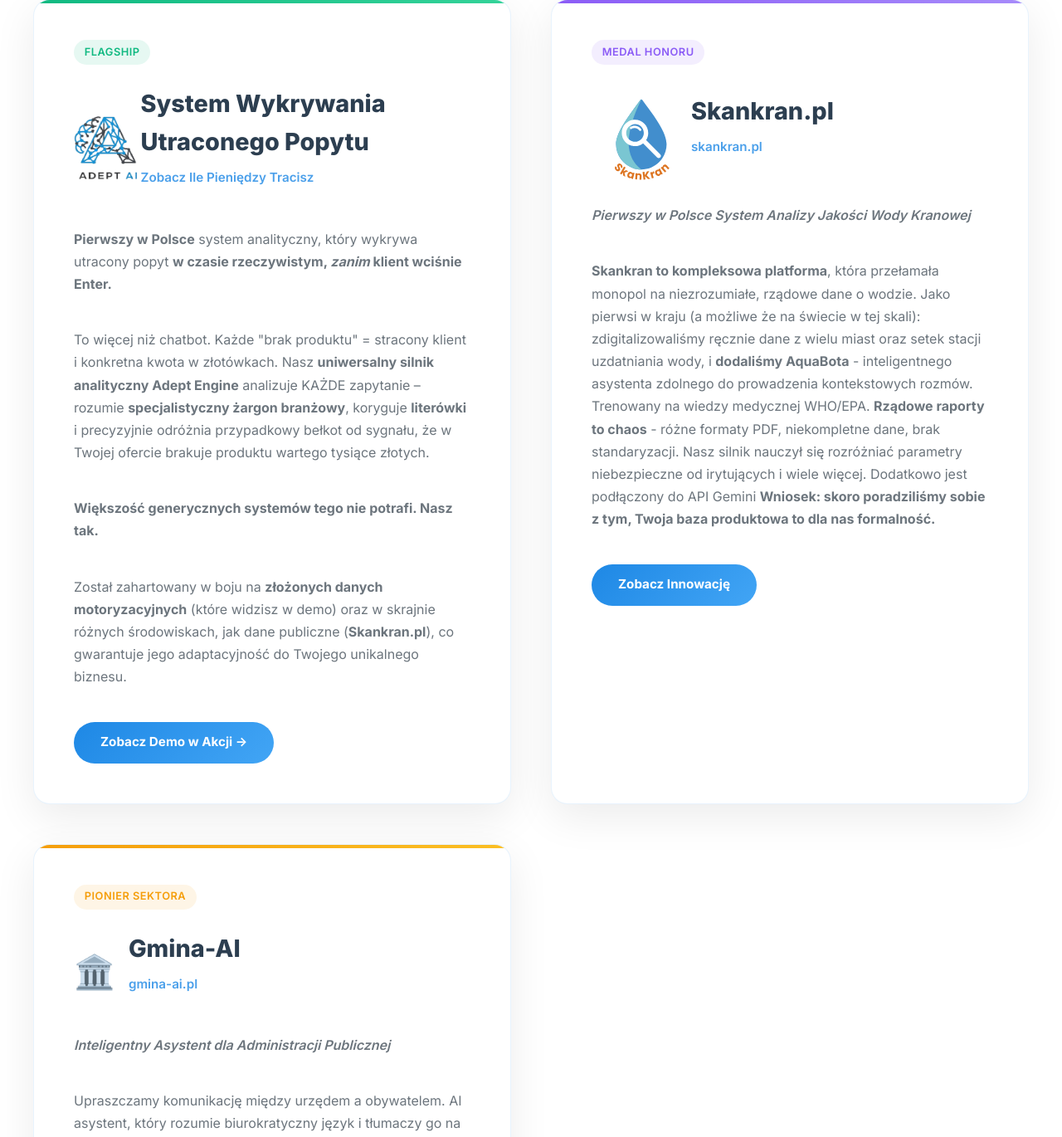
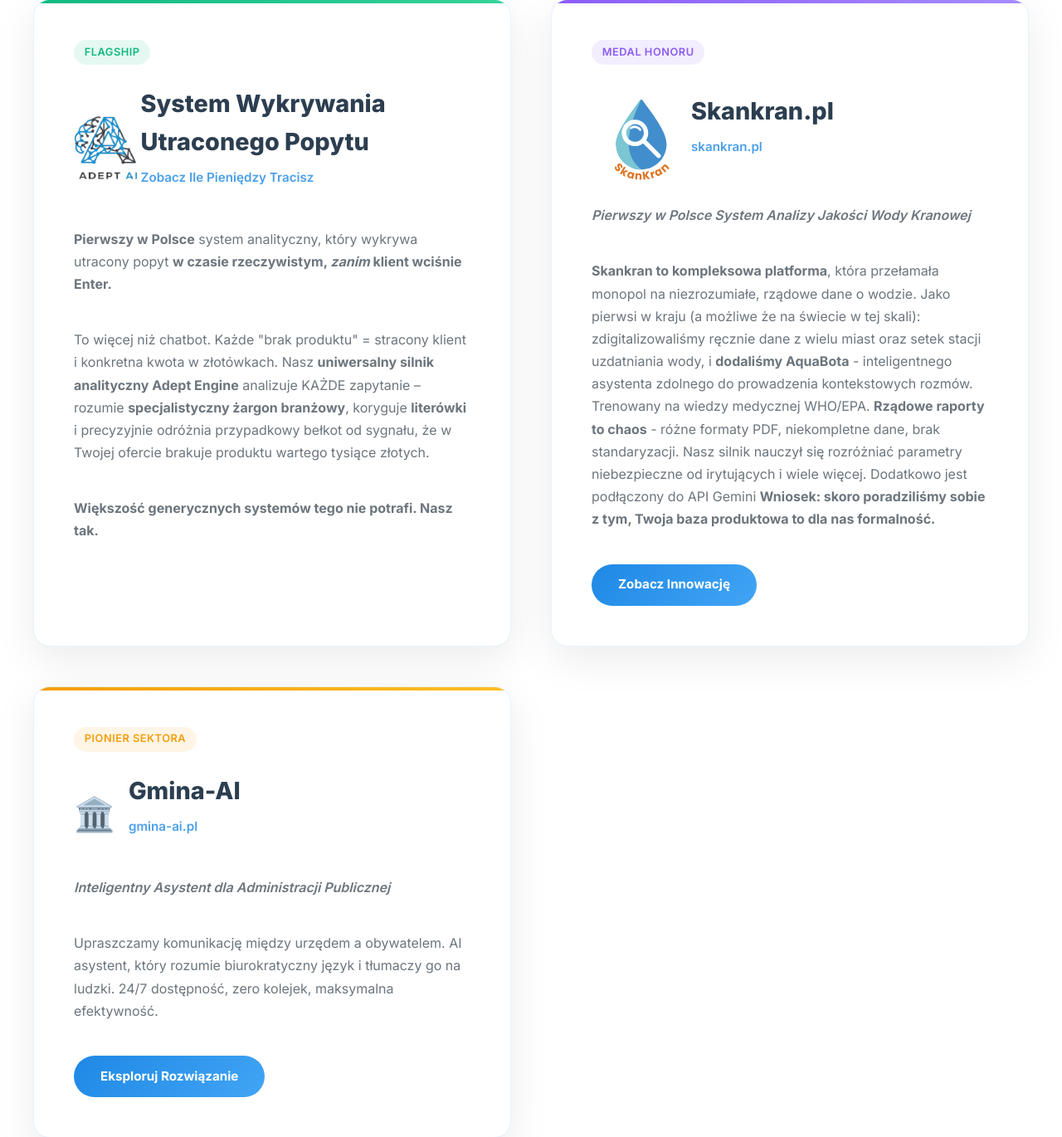
Before and after one commit to lukiikebukuro/zjednoczona-forteca, a Flask app: page / in a window 1280 px wide. Shown: the part 1589-2959 px from the top of the page at 83% size. Run offline with Flask 3, Linux system fonts and the light colour scheme.

Commit message:
Remove automotive data paragraph and demo link
Removed a paragraph and demo link related to automotive data.

```diff
--- a/Projects/forteca_finalna/templates/index.html
+++ b/Projects/forteca_finalna/templates/index.html
@@ -612,9 +612,6 @@
 <p>To więcej niż chatbot. Każde "brak produktu" = stracony klient i konkretna kwota w złotówkach. Nasz <strong>uniwersalny silnik analityczny Adept Engine</strong> analizuje KAŻDE zapytanie – rozumie <strong>specjalistyczny żargon branżowy</strong>, koryguje <strong>literówki</strong> i precyzyjnie odróżnia przypadkowy bełkot od sygnału, że w Twojej ofercie brakuje produktu wartego tysiące złotych.</p>
 
 <p><strong>Większość generycznych systemów tego nie potrafi. Nasz tak.</strong></p>
-
-<p>Został zahartowany w boju na <strong>złożonych danych motoryzacyjnych</strong> (które widzisz w demo) oraz w skrajnie różnych środowiskach, jak dane publiczne (<strong>Skankran.pl</strong>), co gwarantuje jego adaptacyjność do Twojego unikalnego biznesu.</p>
-<a href="/motobot-prototype" class="project-link">Zobacz Demo w Akcji →</a>
 </div>
 
 
```
